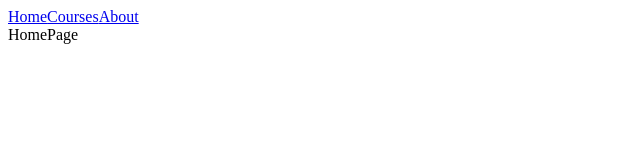
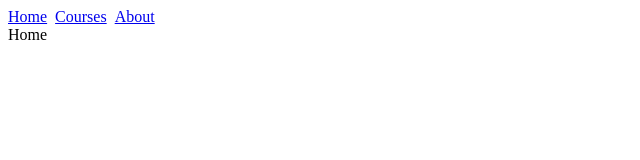
Before and after one commit to buildwithavinash/react-router-learning, a React (Vite) app: page / in a window 1280 px wide. Shown: the top 160 px of the page, without its empty margins (0-640 px from the left). Built offline with nearby package versions, Linux system fonts and the light colour scheme; the HTML template or start-up script is replaced by a standard one.

Commit message:
learned setting up routing

```diff
--- a/src/App.jsx
+++ b/src/App.jsx
@@ -1,18 +1,21 @@
-import { Route, Routes } from "react-router-dom"
-import Navbar from "./components/Navbar"
-import AboutPage from "./pages/AboutPage"
-import Courses from "./pages/Courses"
-import HomePage from "./pages/HomePage"
+
+import { Route, Routes } from 'react-router-dom'
+import Home from './pages/Home'
+import Courses from './pages/Courses'
+import About from './pages/About'
+import NotFound from './pages/NotFound'
+import Navbar from './components/Navbar'
 
 const App = () => {
   return (
     <>
-      <Navbar />
-      <Routes>
-        <Route path="/" element={<HomePage />}/>
-        <Route path="/course" element={<Courses />}/>
-        <Route path="/about" element={<AboutPage />}/>
-      </Routes>
+    <Navbar />
+    <Routes>
+      <Route path='/' element={<Home />}/>
+      <Route path='/courses' element={<Courses />}/>
+      <Route path='/about' element={<About />}/>
+      <Route path='*' element={<NotFound />}/>
+    </Routes>
     </>
   )
 }
--- a/src/components/Navbar.jsx
+++ b/src/components/Navbar.jsx
@@ -1,11 +1,13 @@
-import { Link } from "react-router-dom"
+import { Link, NavLink } from "react-router-dom"
+
 const Navbar = () => {
   return (
-    <div>
+    <nav style={{display: "flex", gap: "8px"}}>
         <Link to="/">Home</Link>
-        <Link to="/course">Courses</Link>
+        <Link to="/courses">Courses</Link>
         <Link to="/about">About</Link>
-    </div>
+    </nav>
+
   )
 }
 
--- /dev/null
+++ b/src/pages/About.jsx
@@ -0,0 +1,8 @@
+
+const About = () => {
+  return (
+    <div>About</div>
+  )
+}
+
+export default About
--- a/src/pages/AboutPage.jsx
+++ /dev/null
@@ -1,8 +0,0 @@
-
-const AboutPage = () => {
-  return (
-    <div>AboutPage</div>
-  )
-}
-
-export default AboutPage
--- /dev/null
+++ b/src/pages/Home.jsx
@@ -0,0 +1,8 @@
+
+const Home = () => {
+  return (
+    <div>Home</div>
+  )
+}
+
+export default Home
--- a/src/pages/HomePage.jsx
+++ /dev/null
@@ -1,8 +0,0 @@
-
-const HomePage = () => {
-  return (
-    <div>HomePage</div>
-  )
-}
-
-export default HomePage
--- /dev/null
+++ b/src/pages/NotFound.jsx
@@ -0,0 +1,8 @@
+
+const NotFound = () => {
+  return (
+    <div>NotFound</div>
+  )
+}
+
+export default NotFound
```
Also changed, not shown: src/data/data.js (added, +17 -0 lines).
